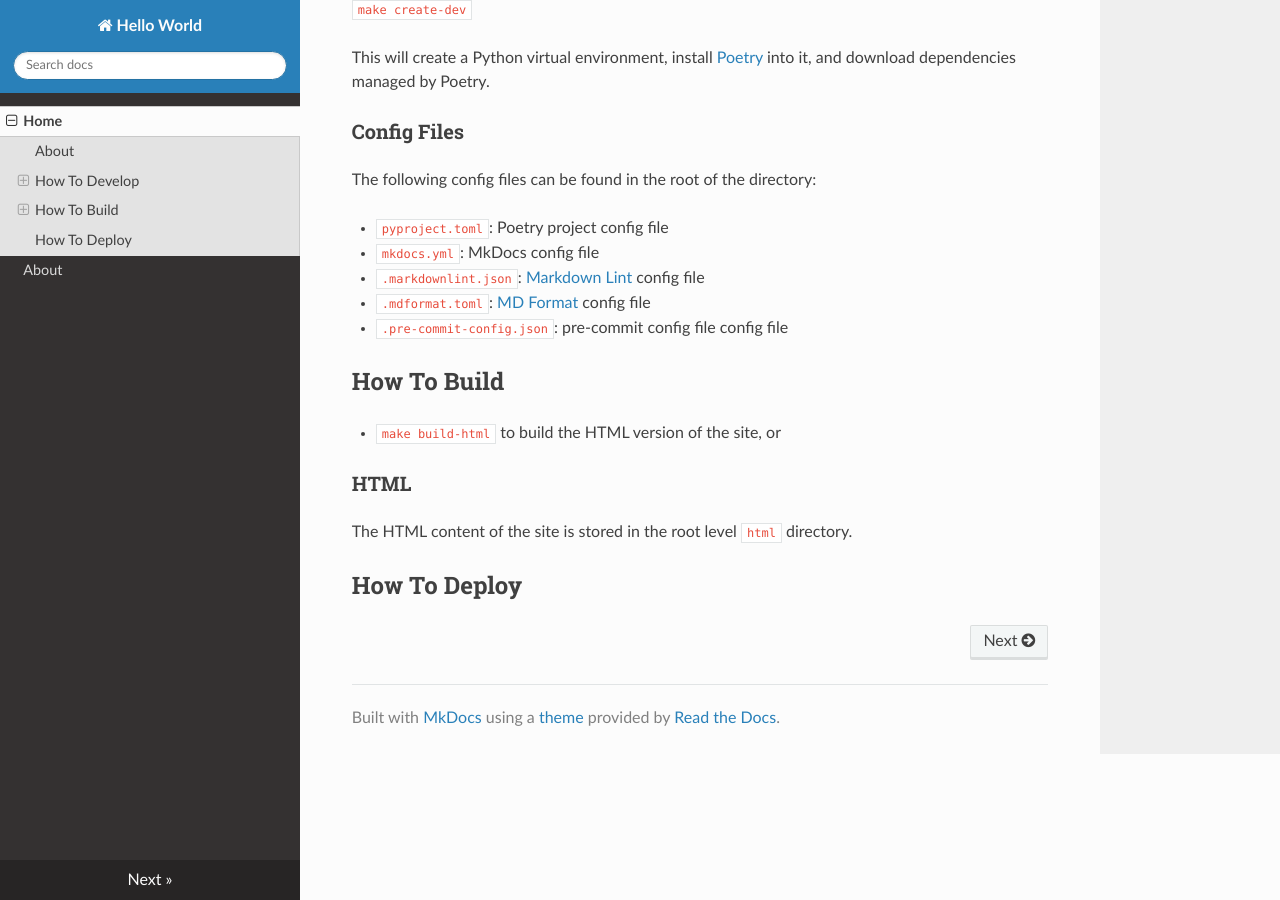
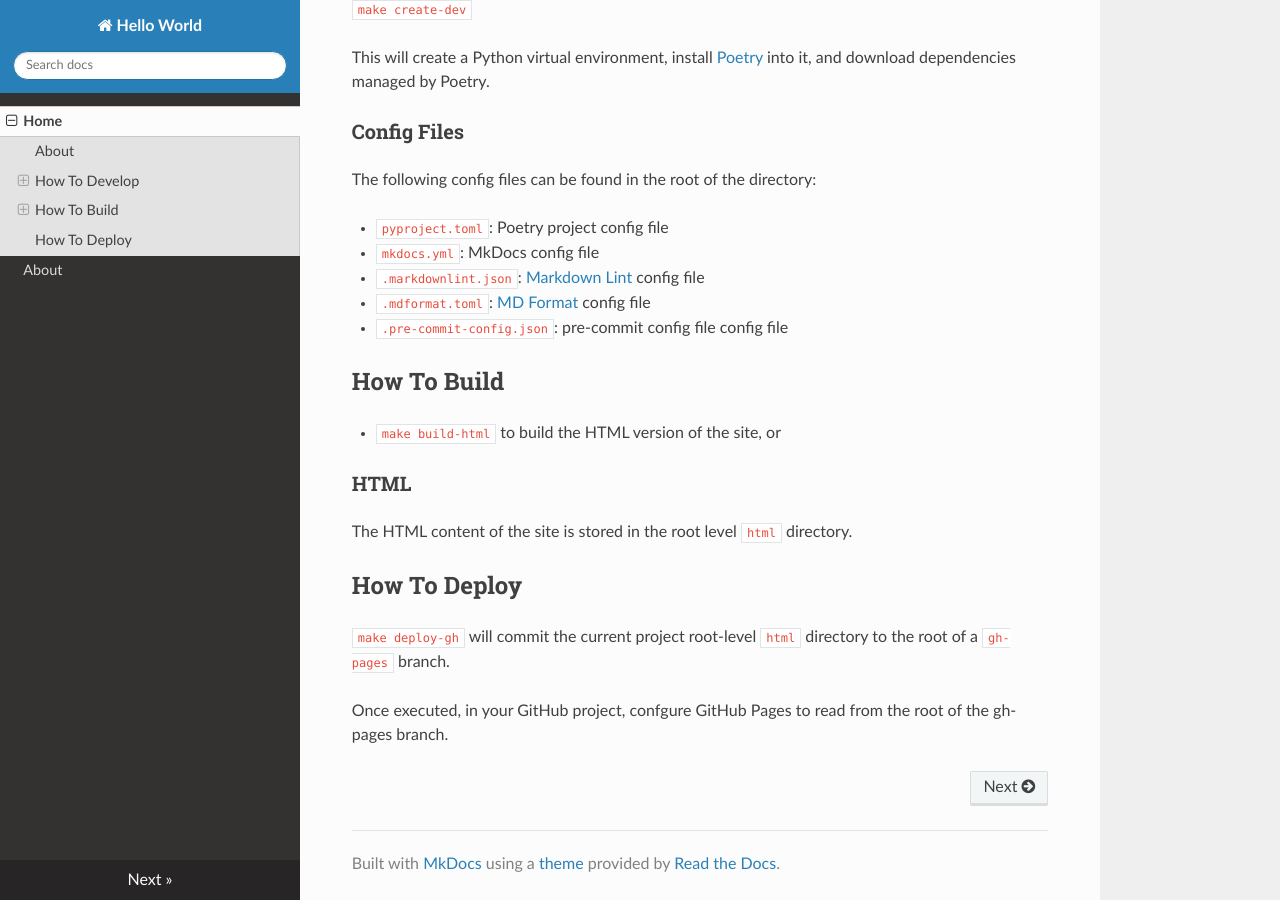
Before and after one commit to NicholasSynovic/template_mkdocs, an MkDocs documentation site: the page built from docs/index.md, in a window 1280 px wide and 900 px high, scrolled down 564 px. Built offline with MkDocs 1.6.1, drawn with Linux system fonts in a browser that asks for light colours; nearby versions of some CDN libraries.

Commit message:
Deploy the HTML directory to the gh-pages branch

```diff
--- a/docs/index.md
+++ b/docs/index.md
@@ -44,3 +44,9 @@ The following config files can be found in the root of the directory:
 The HTML content of the site is stored in the root level `html` directory.
 
 ## How To Deploy
+
+`make deploy-gh` will commit the current project root-level `html` directory to
+the root of a `gh-pages` branch.
+
+Once executed, in your GitHub project, confgure GitHub Pages to read from the
+root of the gh-pages branch.
```
Also changed, not shown: docs/about.md (+3 -0 lines), 1 other file.
